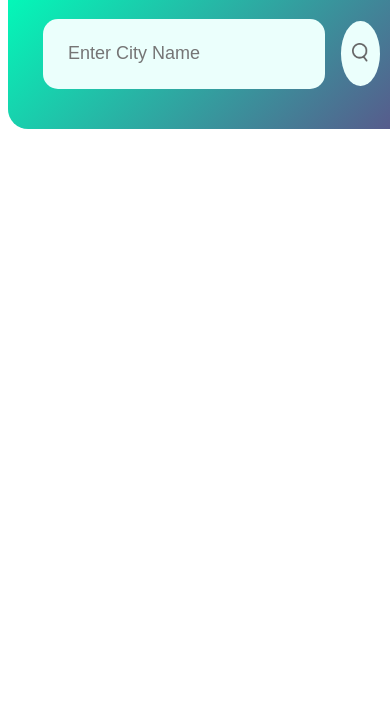
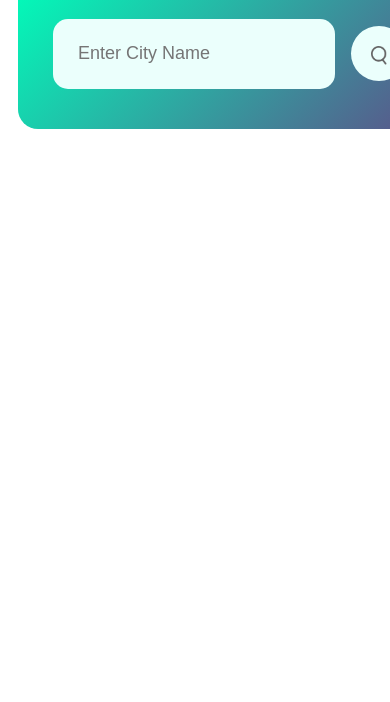
Before and after one commit to Nada-Ahmed-09/Final-Project, a plain HTML site: page weather-page3.html in a window 390 px wide. Shown: the part 142-844 px from the top of the page. Drawn offline with Linux system fonts and the light colour scheme.

Commit message:
Update style3.css

```diff
--- a/style3.css
+++ b/style3.css
@@ -123,5 +123,19 @@ a{
     font-family: Arial, Helvetica, sans-serif;
 }
 @media (max-width: 568px){
-
+    .card{
+    width: 90%;
+    max-width: auto;
+    background: linear-gradient(135deg, #00feba, #5b548a);
+    color: #fff;
+    margin: 0px 10px;
+    border-radius: 20px;
+    padding: 40px 35px;
+    text-align: center;
+    }
+    .search button{
+         width: 60px;
+    height: 55px;
+    padding: 20px;
+    }
 }
```
